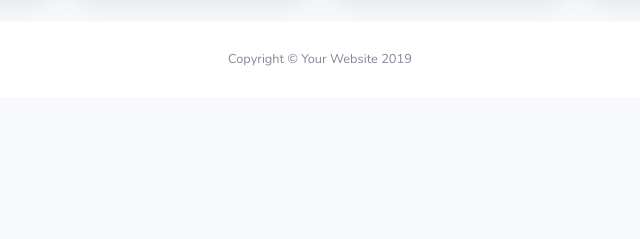
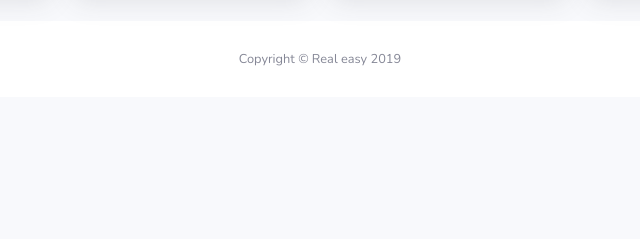
Before and after one commit to ritaalamino/hackreal, a website with bundled scripts: page index.html in a window 1280 px wide. Shown: the part 376-615 px from the top of the page, 432-1072 px from the left. Built offline with nearby package versions, Linux system fonts and the light colour scheme.

Commit message:
Update index.html

```diff
--- a/index.html
+++ b/index.html
@@ -424,7 +424,7 @@
       <footer class="sticky-footer bg-white">
         <div class="container my-auto">
           <div class="copyright text-center my-auto">
-            <span>Copyright &copy; Your Website 2019</span>
+            <span>Copyright &copy; Real easy 2019</span>
           </div>
         </div>
       </footer>
```
